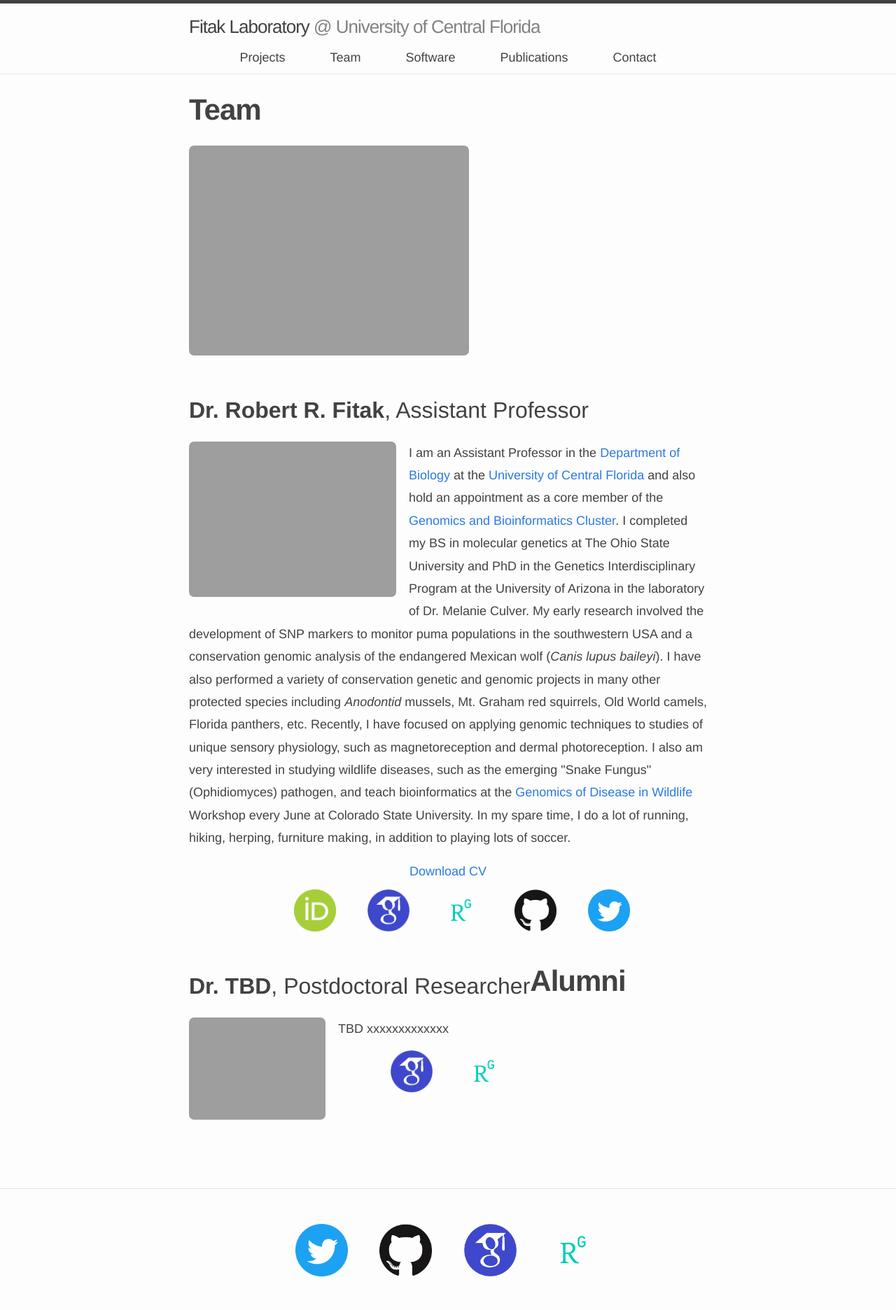
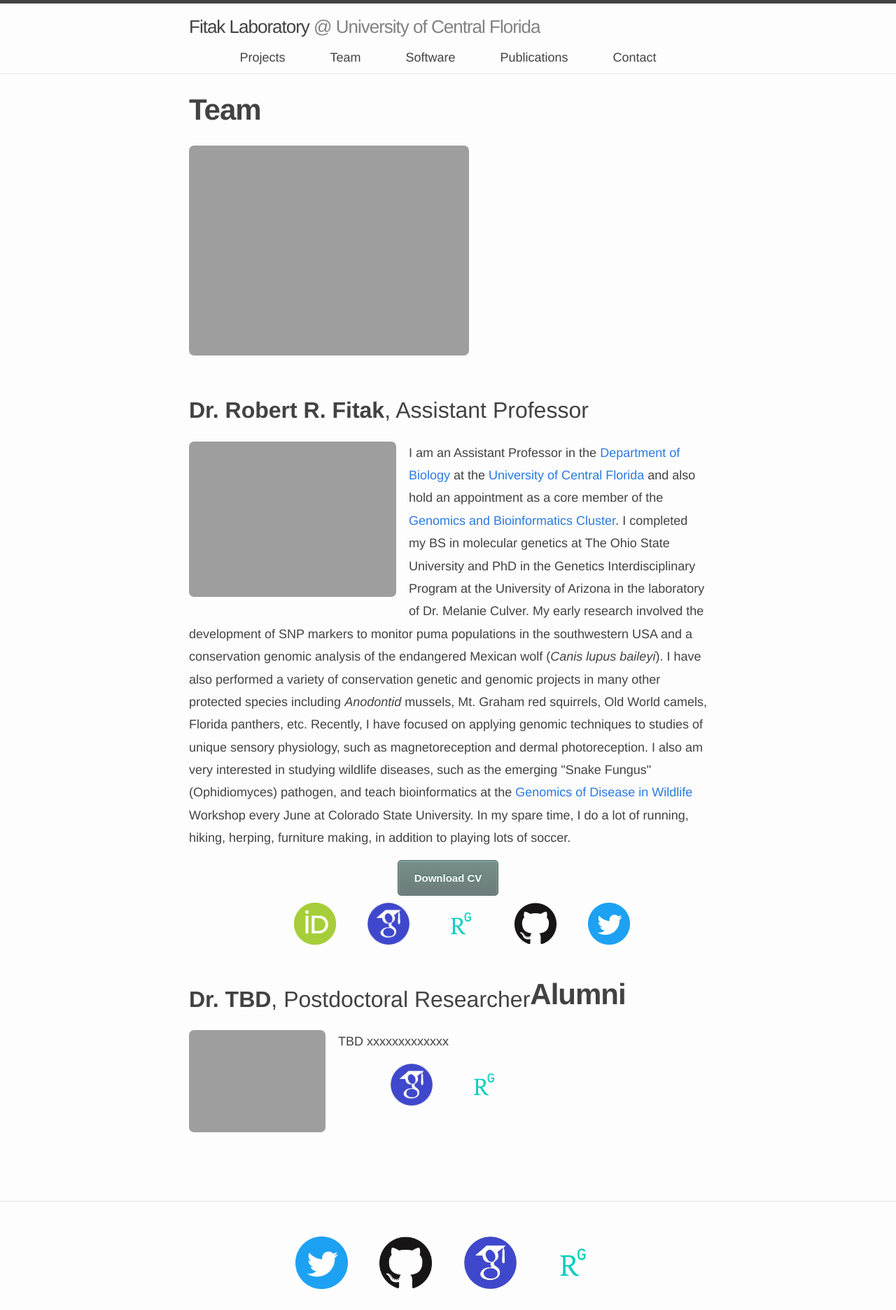
Before and after one commit to rfitak/FitakLab, a Jekyll site: the page built from _pages/team/index.md, in a window 1280 px wide. Shown: the whole page at 70% size. Built offline with Jekyll 4.4.1, drawn with Linux system fonts in a browser that asks for light colours; nearby versions of some CDN libraries.

Commit message:
fourth commit

```diff
--- a/_includes/member.html
+++ b/_includes/member.html
@@ -6,7 +6,7 @@
     <p>{{ member.bio }}</p>
   <div style="text-align: center;">
     {% if member.cv %}
-    <a class="button" href="https://github.com/rfitak/FitakLab/blob/master/cv/fitak.pdf" download>Download CV</a>
+    <a href="https://github.com/rfitak/FitakLab/blob/master/cv/fitak.pdf" style="-moz-box-shadow:inset 0px 1px 3px 0px #91b8b3; -webkit-box-shadow:inset 0px 1px 3px 0px #91b8b3; box-shadow:inset 0px 1px 3px 0px #91b8b3; background:-webkit-gradient(linear, left top, left bottom, color-stop(0.05, #768d87), color-stop(1, #6c7c7c)); background:-moz-linear-gradient(top, #768d87 5%, #6c7c7c 100%); background:-webkit-linear-gradient(top, #768d87 5%, #6c7c7c 100%); background:-o-linear-gradient(top, #768d87 5%, #6c7c7c 100%); background:-ms-linear-gradient(top, #768d87 5%, #6c7c7c 100%); background:linear-gradient(to bottom, #768d87 5%, #6c7c7c 100%); filter:progid:DXImageTransform.Microsoft.gradient(startColorstr='#768d87', endColorstr='#6c7c7c',GradientType=0); background-color:#768d87; -moz-border-radius:5px; -webkit-border-radius:5px; border-radius:5px; border:1px solid #566963; display:inline-block; cursor:pointer; color:#ffffff; font-family:Arial; font-size:15px; font-weight:bold; padding:11px 23px; text-decoration:none; text-shadow:0px -1px 0px #2b665e;" download>Download CV</a>
     {% endif %}
   </div>
   <div style="margin-top: 10px;" align="center">
```
